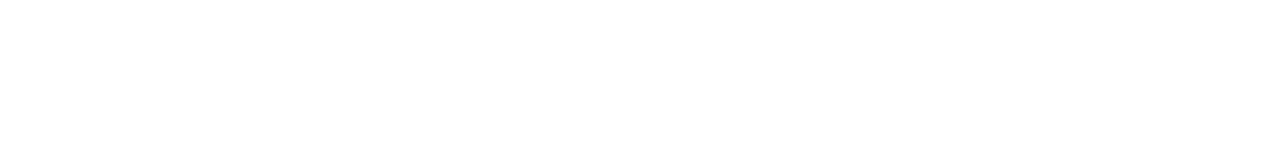
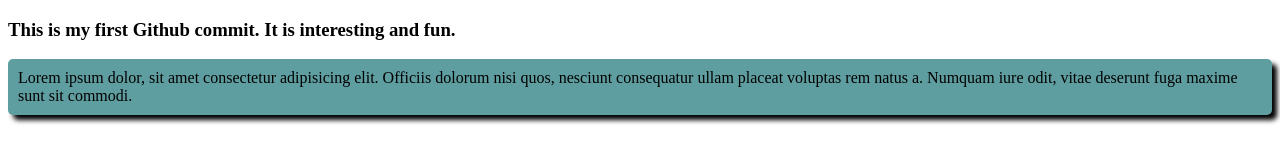
Before and after one commit to SmArafatRahman/git-with-ph, a plain HTML site: page index.html in a window 1280 px wide. Drawn offline with Linux system fonts and the light colour scheme.

Commit message:
add my first paragraph in git

```diff
--- a/index.html
+++ b/index.html
@@ -4,8 +4,12 @@
     <meta charset="UTF-8">
     <meta name="viewport" content="width=device-width, initial-scale=1.0">
     <title>My first ever GitHub Repo.</title>
+    <link rel="stylesheet" href="style.css">
 </head>
 <body>
-
+    <h3>This is my first Github commit. It is interesting and fun.</h3>
+    <div>
+        <p>Lorem ipsum dolor, sit amet consectetur adipisicing elit. Officiis dolorum nisi quos, nesciunt consequatur ullam placeat voluptas rem natus a. Numquam iure odit, vitae deserunt fuga maxime sunt sit commodi.</p>
+    </div>
 </body>
 </html>
--- /dev/null
+++ b/style.css
@@ -0,0 +1,7 @@
+p{
+    background-color: cadetblue;
+    padding: 10px;
+    margin: auto;
+    border-radius: 5px;
+    box-shadow: 5px 5px 5px;
+}
```
Also changed, not shown: 1 other file.
